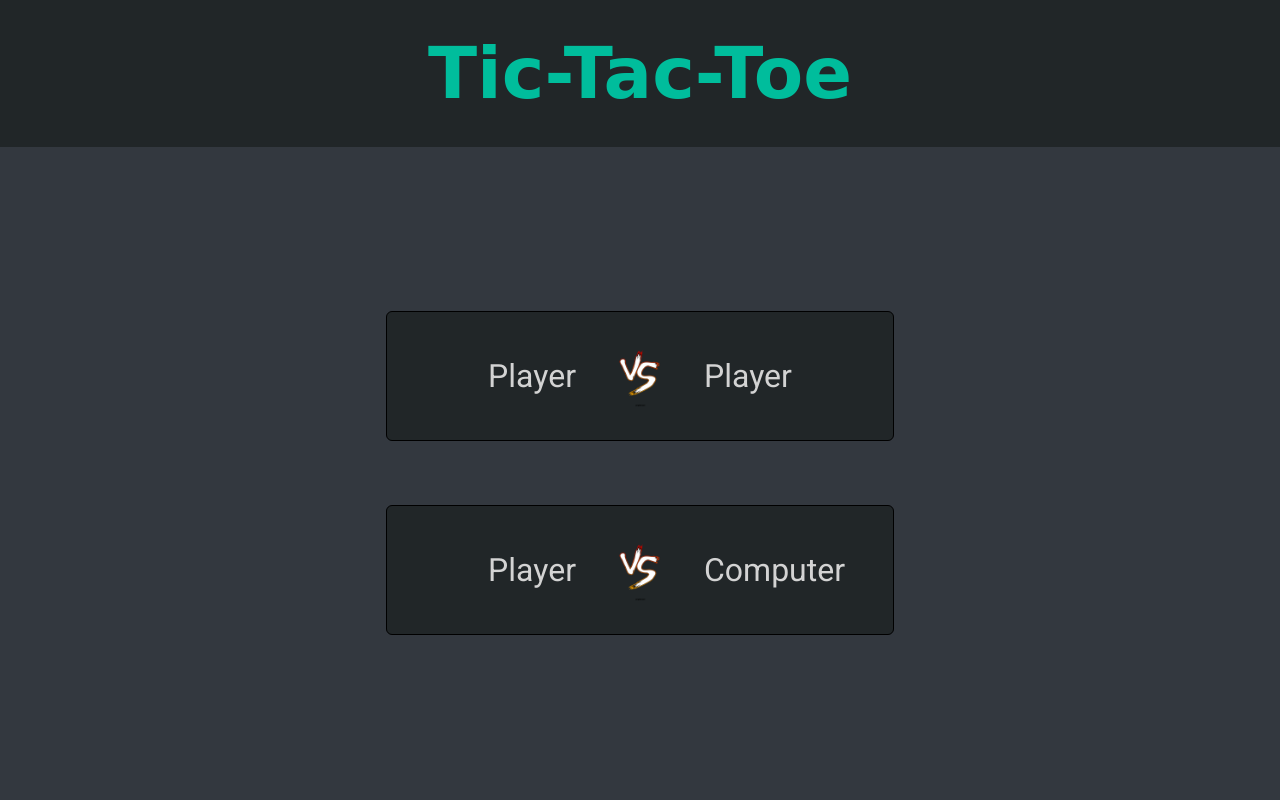
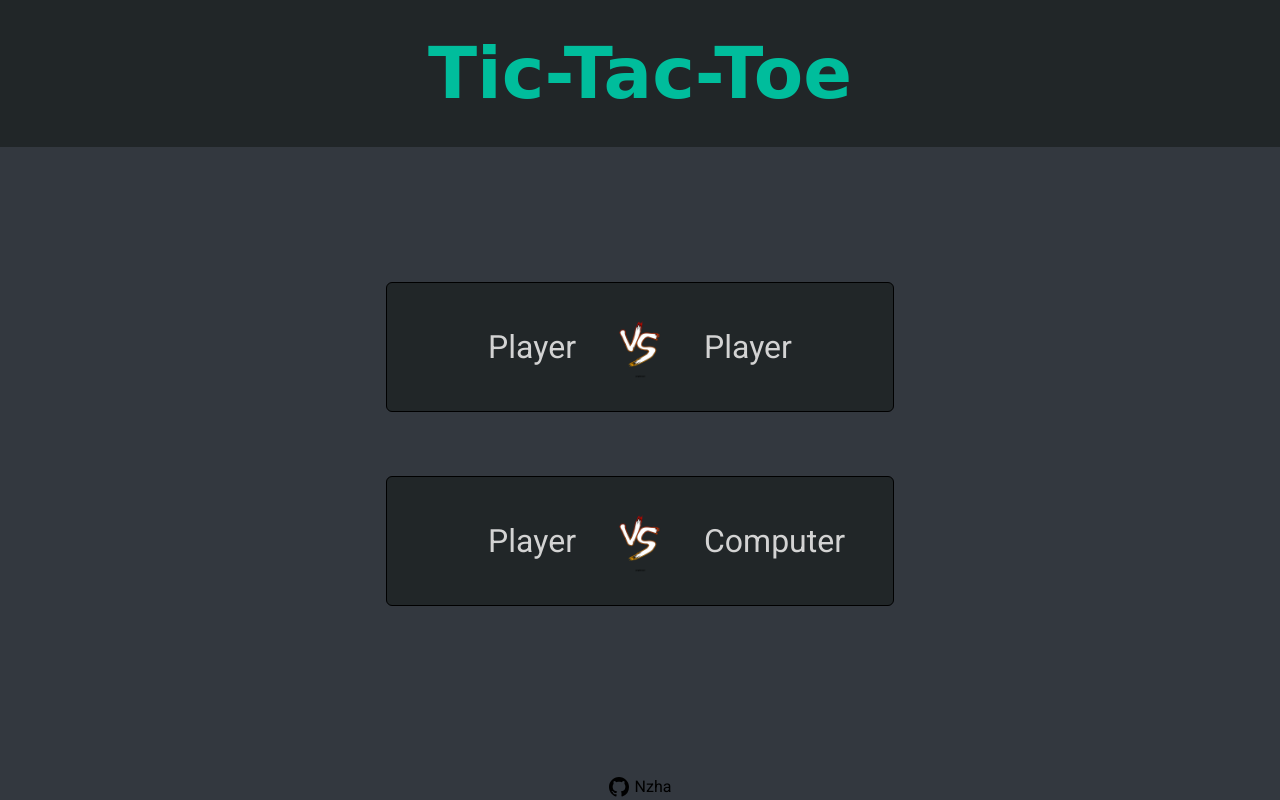
Before and after one commit to Nzha/tic-tac-toe, a plain HTML site: page index.html in a window 1280 px wide. Drawn offline with nearby package versions, Linux system fonts and the light colour scheme; a web font is replaced by a local one.

Commit message:
Add footer and top margin to game div container

```diff
--- a/index.html
+++ b/index.html
@@ -38,5 +38,13 @@
             </div>
         </div>
     </div>
+    <footer>
+        <a href="https://github.com/Nzha/tic-tac-toe" target="_blank">
+            <svg height="20" width="20" aria-hidden="true" viewBox="0 0 16 16" version="1.1">
+                <path fill-rule="evenodd" d="M8 0C3.58 0 0 3.58 0 8c0 3.54 2.29 6.53 5.47 7.59.4.07.55-.17.55-.38 0-.19-.01-.82-.01-1.49-2.01.37-2.53-.49-2.69-.94-.09-.23-.48-.94-.82-1.13-.28-.15-.68-.52-.01-.53.63-.01 1.08.58 1.23.82.72 1.21 1.87.87 2.33.66.07-.52.28-.87.51-1.07-1.78-.2-3.64-.89-3.64-3.95 0-.87.31-1.59.82-2.15-.08-.2-.36-1.02.08-2.12 0 0 .67-.21 2.2.82.64-.18 1.32-.27 2-.27.68 0 1.36.09 2 .27 1.53-1.04 2.2-.82 2.2-.82.44 1.1.16 1.92.08 2.12.51.56.82 1.27.82 2.15 0 3.07-1.87 3.75-3.65 3.95.29.25.54.73.54 1.48 0 1.07-.01 1.93-.01 2.2 0 .21.15.46.55.38A8.013 8.013 0 0016 8c0-4.42-3.58-8-8-8z"></path>
+            </svg>
+            <div class="text">Nzha</div>
+        </a>
+    </footer>
 </body>
 </html>
--- a/styles/style.css
+++ b/styles/style.css
@@ -91,6 +91,7 @@ button:hover {
     flex-direction: column;
     justify-content: center;
     align-items: center;
+    margin-top: 2rem;
 }
 
 .turn {
@@ -150,3 +151,17 @@ button:hover {
     color: #00bd9c;
     border: 1px solid black;
 }
+
+footer {
+    margin-top: 2rem;
+}
+
+footer a {
+    display: flex;
+    justify-content: center;
+    align-items: center;
+    gap: 6px;
+    padding: 3px 0;
+    text-decoration: none;
+    color: black;
+}
```
